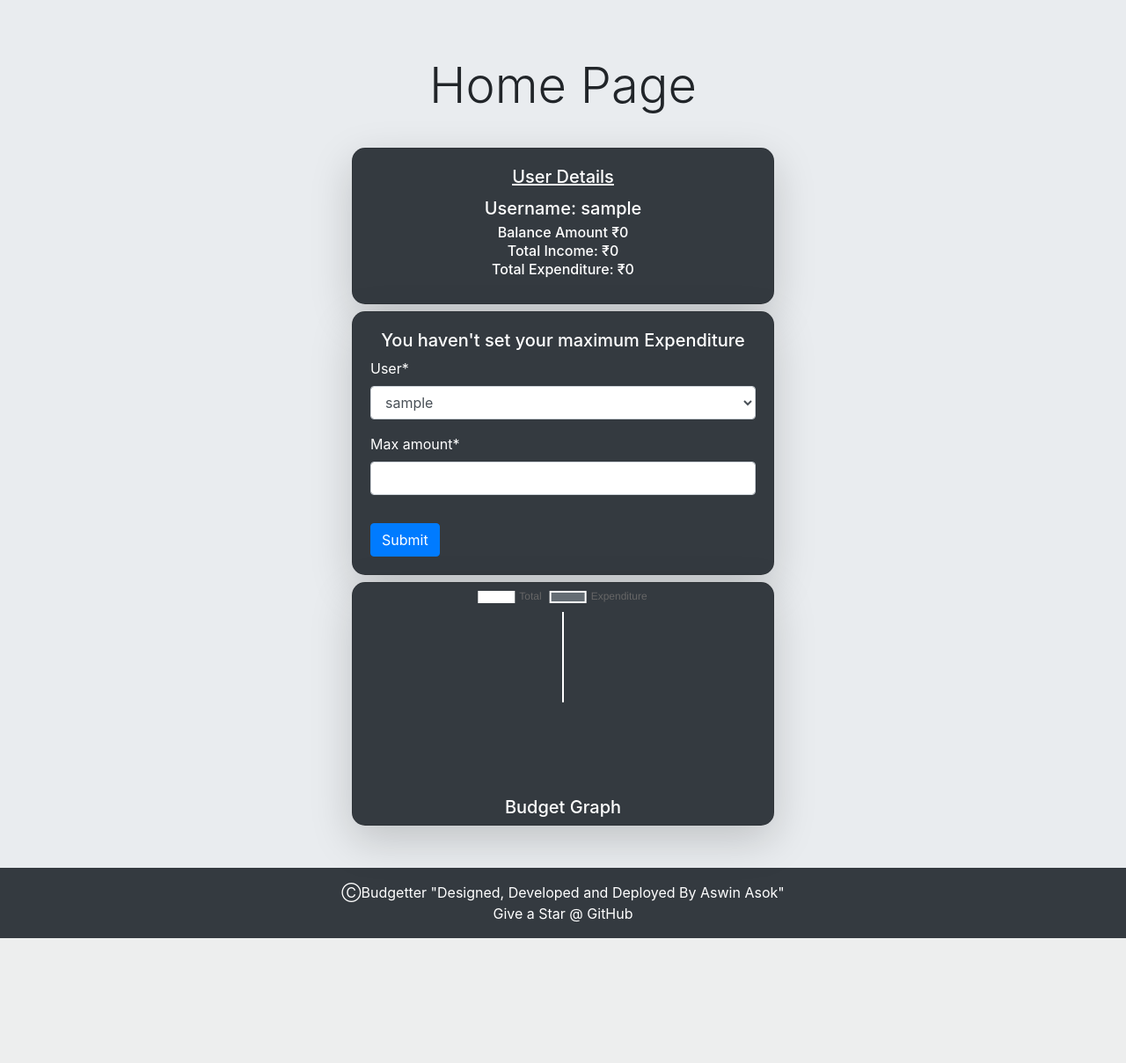
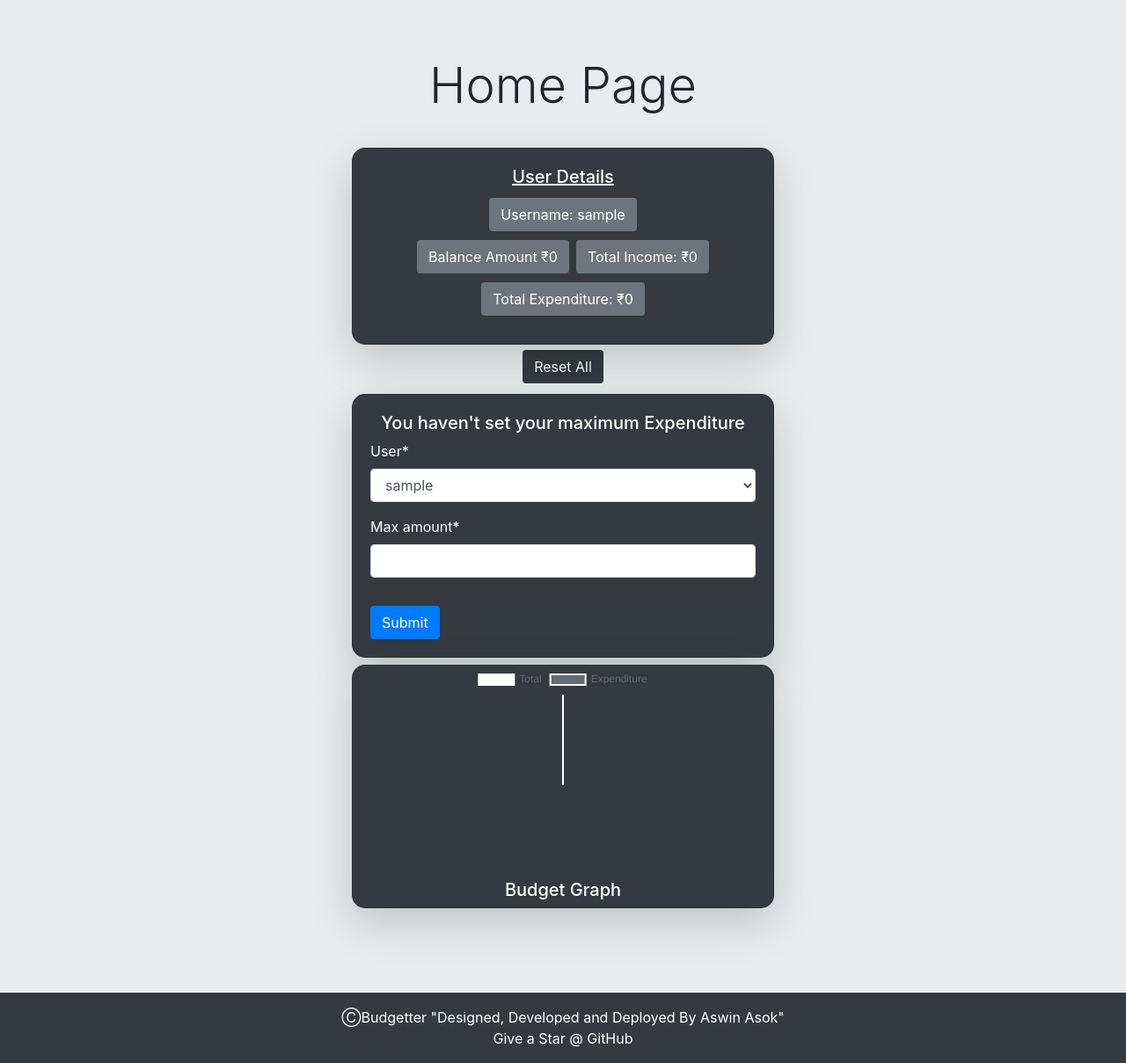
Before and after one commit to AswinAsok/The-Budgetter, a Django app: page / in a window 1280 px wide. Shown: the part 56-1265 px from the top of the page at 88% size. Before the commit the page ends 1123 px from the top, so only its background shows below. Run offline with Django 3.2, Linux system fonts and the light colour scheme; the visitor is signed in with stand-in values (Sample User, id 1); data comes from the database, SQL or seed files in the repository; data that the repository does not hold is empty; some libraries are stand-ins or nearby versions.

Commit message:
Reset buttons added

```diff
--- a/Budget/views.py
+++ b/Budget/views.py
@@ -70,6 +70,8 @@ def create(request):
     return render(request,'create.html', context)
 
 def signup(request):
+
+
     if request.method == 'POST':
         form = UserCreationForm(request.POST)
         print(" I reached here")
@@ -83,3 +85,12 @@ def signup(request):
     context = {}
     context['form'] = form
     return render(request, 'registration/signup.html', context )
+
+
+def reset(request):
+    MonthlyBudget.objects.filter(user = request.user.id).delete()
+    return redirect('home')
+
+def resetall(request):
+    Budget.objects.filter(user = request.user.id).delete()
+    return redirect('home')
--- a/Budgetter/urls.py
+++ b/Budgetter/urls.py
@@ -3,13 +3,15 @@ from django.urls import path, include
 from .settings import STATIC_ROOT, STATIC_URL
 from django.conf.urls.static import static
 
-from Budget.views import history,create,home,signup
+from Budget.views import history,create,home,signup,reset,resetall
 
 urlpatterns = [
     path('admin/', admin.site.urls),
     path('account/signup/', signup, name='signup'),
     path('history/', history, name='history'),
     path('create/', create, name='create'),
+    path('reset/', reset, name='reset'),
+    path('resetall/', resetall, name='resetall'),
     path('account/', include('django.contrib.auth.urls')),
     path('', home, name='home')
 
--- a/Templates/base.html
+++ b/Templates/base.html
@@ -25,8 +25,8 @@
     <script src="https://stackpath.bootstrapcdn.com/bootstrap/4.3.1/js/bootstrap.min.js" integrity="sha384-JjSmVgyd0p3pXB1rRibZUAYoIIy6OrQ6VrjIEaFf/nJGzIxFDsf4x0xIM+B07jRM" crossorigin="anonymous"></script>
   </body>
 
-  <footer class="footer foo">
-    <div class="bg-dark  p-3">
+  <footer class="footer">
+    <div class="bg-dark mt-5  p-3">
       <div class="d-flex justify-content-center">
         <span class="text-white">ⒸBudgetter "Designed, Developed and Deployed By Aswin Asok"</span>
       </div>
--- a/Templates/home.html
+++ b/Templates/home.html
@@ -1,5 +1,5 @@
-{% extends "base.html" %} {% load crispy_forms_tags %} {% block title %}
-Home {% endblock %} {% block nav %}
+{% extends "base.html" %} {% load crispy_forms_tags %}
+{% block title %} Home {% endblock %} {% block nav %}
 <nav class="navbar navbar-expand-lg navbar-dark bg-dark">
   <a class="navbar-brand" href="/">Budgetter</a>
   <button
@@ -66,41 +66,66 @@ Home {% endblock %} {% block nav %}
           <u> User Details</u>
         </h5>
         <h5 class="card-title d-flex justify-content-center">
-          Username: {{user.username}}
+          <button class="btn bg-secondary text-white">
+            Username: {{user.username}}
+          </button>
         </h5>
         <h6 class="card-subtitle d-flex justify-content-center mb-2">
-          Balance Amount ₹{{Total}}
+          <button class="btn bg-secondary m-1 text-white">
+            Balance Amount ₹{{Total}}
+          </button>
+          <button class="btn bg-secondary m-1 text-white">
+            Total Income: ₹{{Income}}
+          </button>
         </h6>
+
         <h6 class="card-subtitle d-flex justify-content-center mb-2">
-          Total Income: ₹{{Income}}
+          <button class="btn bg-secondary m-1 text-white">
+            Total Expenditure: ₹{{Expenditure}}
+          </button>
         </h6>
-        <h6 class="card-subtitle d-flex justify-content-center mb-2">
-          Total Expenditure: ₹{{Expenditure}}
-        </h6>
+
         {% if hasmbudget %}
         <h6 class="card-subtitle d-flex justify-content-center mb-2">
-          Maximum Expenditure: ₹{{mbudget}}
+          <button class="btn bg-secondary m-1 text-white">
+            Maximum Expenditure: ₹{{mbudget}}
+          </button>
         </h6>
+
         {%if exceed < 5000 %}
-        <br>
+        <br />
         <div class="alert alert-danger">
           You are about to exceed your monthly limit!!
         </div>
-        {% endif %}
-        {% endif %}
+        {% endif %} {% endif %}
       </div>
     </div>
+
+    <h6 class="card-subtitle d-flex justify-content-center mb-2">
+      {% if hasmbudget %}
+      <a href="reset/"
+        ><button class="btn bg-dark m-1 text-white">
+          Reset Max Expenditure
+        </button></a
+      >
+      {% endif %}
+      <a href="resetall/"
+        ><button class="btn bg-dark m-1 text-white">Reset All</button></a
+      >
+    </h6>
 
     {% if not hasmbudget %}
     <div class="card shadow-lg m-2 text-white" style="width: 30rem">
       <div id="container" style="width: 100%">
         <div class="card-body">
-          <h5 class="d-flex justify-content-center">You haven't set your maximum Expenditure</h5>
+          <h5 class="d-flex justify-content-center">
+            You haven't set your maximum Expenditure
+          </h5>
           <form method="POST">
             {% csrf_token %} {{form|crispy}}
             <button class="btn mt-3 btn-primary" type="submit">Submit</button>
           </form>
-      </div>
+        </div>
       </div>
     </div>
     {% endif %}
@@ -109,9 +134,10 @@ Home {% endblock %} {% block nav %}
       <div id="container" style="width: 100%">
         <canvas id="pie-chart"></canvas>
       </div>
-      <h5 class="form-text text-white d-flex justify-content-center">Budget Graph</h5>
+      <h5 class="form-text text-white d-flex justify-content-center">
+        Budget Graph
+      </h5>
     </div>
-
   </div>
 </div>
 
@@ -120,7 +146,6 @@ Home {% endblock %} {% block nav %}
   <h1 class="display-4 d-flex justify-content-center">
     Kindly Login/Signup to use Budgetter
   </h1>
-  <br />
   <div class="buttons d-flex justify-content-center">
     <a href="account/signup/"
       ><button type="button" class="btn btn-lg btn-secondary m-1">
```
